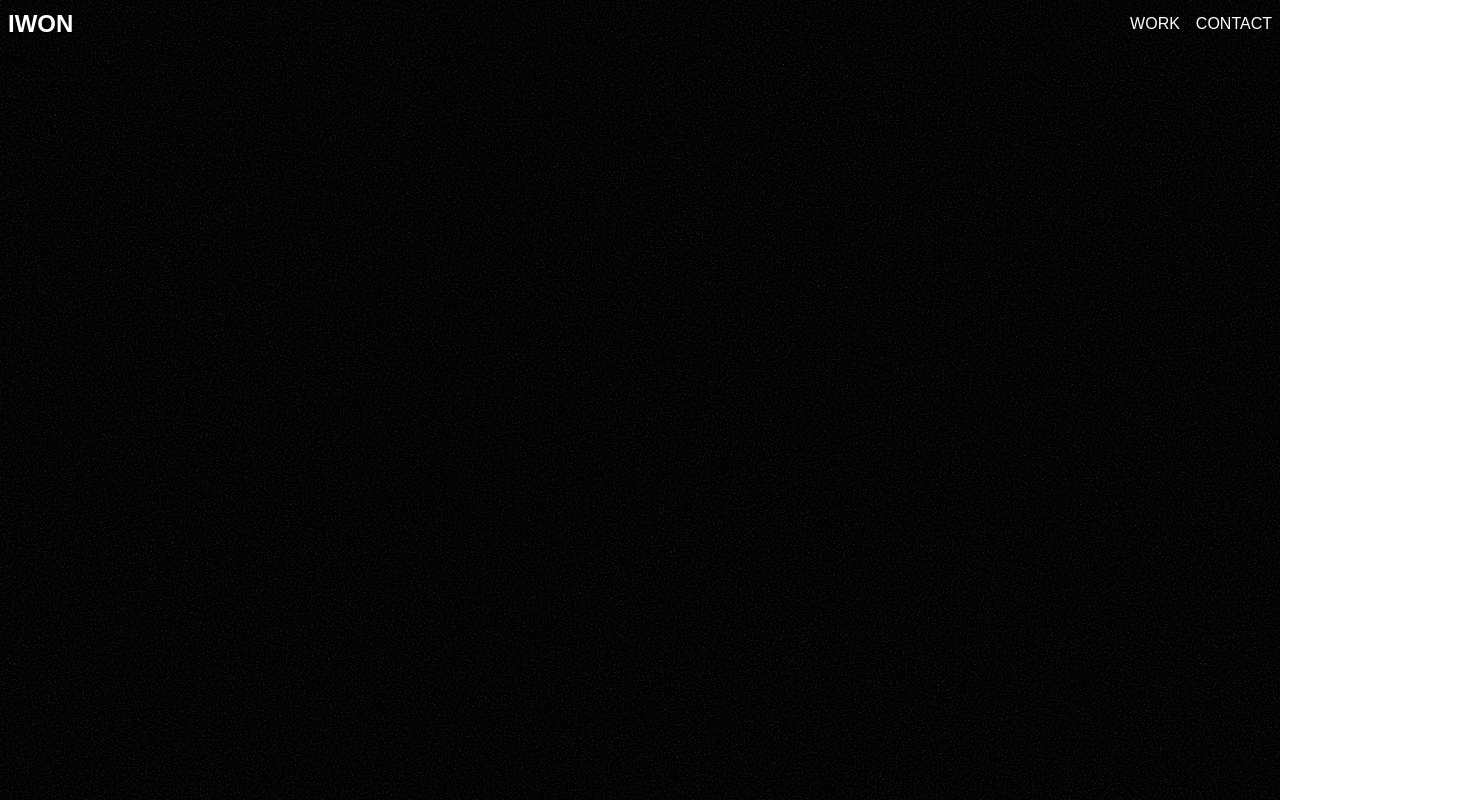
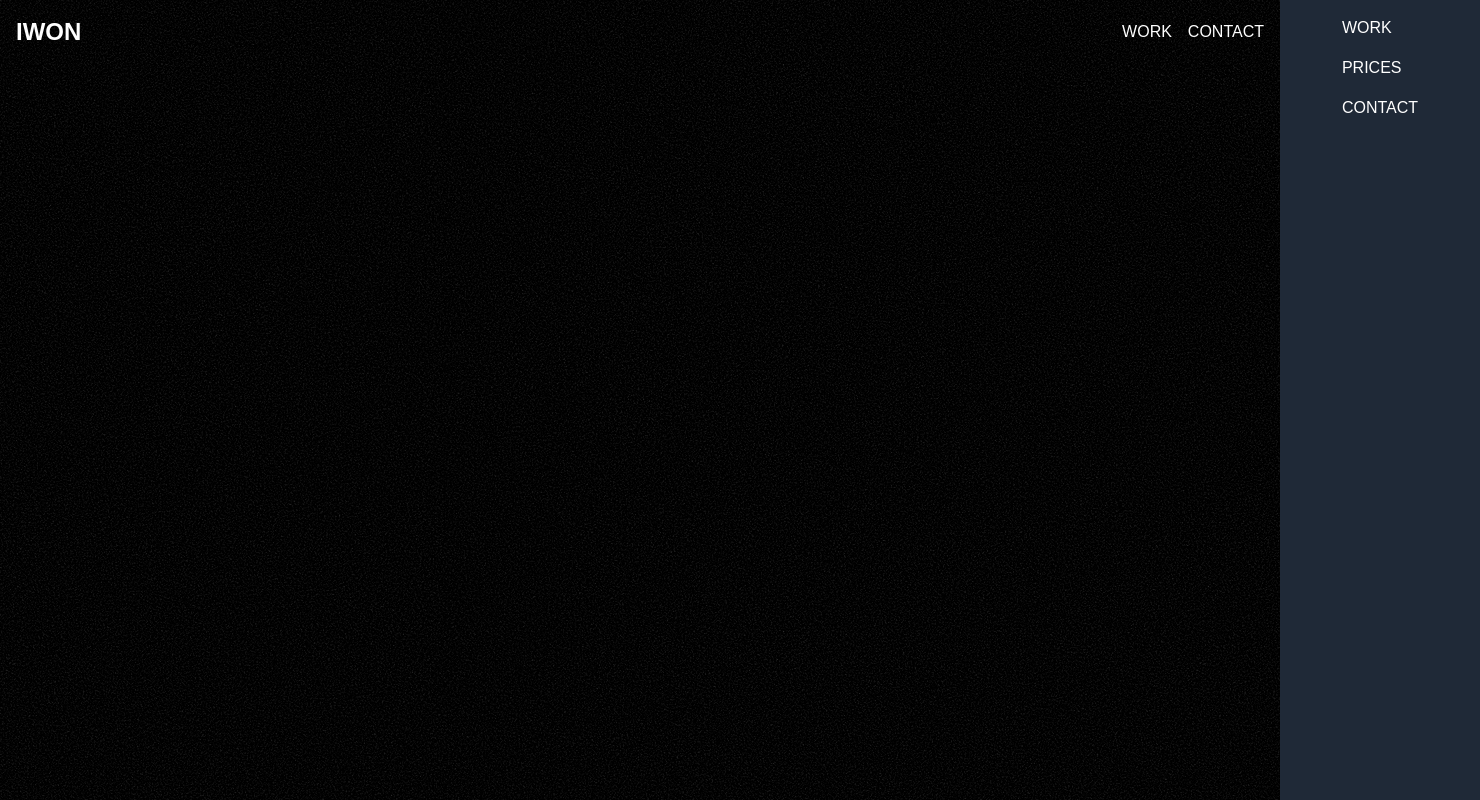
Before and after one commit to damiadev94/iwon-page-2.0, a React (Vite) app: page / in a window 1280 px wide. Shown: the whole page, 1480 px wide, since content can reach past the window. Built offline with nearby package versions, Linux system fonts and the light colour scheme; a web font is replaced by a local one.

Commit message:
added-nav-function

```diff
--- a/index.html
+++ b/index.html
@@ -4,7 +4,7 @@
     <meta charset="UTF-8" />
     <meta name="viewport" content="width=device-width, initial-scale=1.0" />
     <link rel="stylesheet" href="https://use.typekit.net/hpz0qnr.css">
-    <link rel="stylesheet" href="./src/output.css">
+    <link rel="stylesheet" href="/src/output.css">
     <title>IWON Prods.</title>
   </head>
   <body>
--- a/src/App.jsx
+++ b/src/App.jsx
@@ -3,7 +3,7 @@ import MainLayout from './layout/MainLayout'
 function App() {
   return (
     <MainLayout>
-      <h1>fdsf</h1>
+      <h1></h1>
     </MainLayout>
   )
 }
--- /dev/null
+++ b/src/components/Menu.jsx
@@ -0,0 +1,20 @@
+import React, { useState } from "react";
+
+function Menu({ isMenuActive }) {
+
+  return (
+    <div
+      className={`absolute top-0 ${
+        isMenuActive ? "right-0" : "-right-[200px]"
+      } bg-gray-800 w-[200px] h-screen flex justify-center transition-all`}
+    >
+        <div className="mt-4 flex flex-col items-start gap-4">
+          <a href="/work">WORK</a>
+          <a href="/prices">PRICES</a>
+          <a href="/contact">CONTACT</a>
+        </div>
+    </div>
+  );
+}
+
+export default Menu;
--- a/src/components/Navbar.jsx
+++ b/src/components/Navbar.jsx
@@ -1,22 +1,50 @@
-import React, { useEffect, useState } from 'react'
+import React, { useEffect, useState } from "react";
+import { CiMenuFries } from "react-icons/ci";
+import { IoCloseSharp } from "react-icons/io5";
+import Menu from "./Menu";
 
 function Navbar() {
-  const [isMobile, setIsMobile] = useState(Boolean)
+  const [isMobile, setIsMobile] = useState(Boolean);
+  const [isMenuActive, setIsMenuActive] = useState(false);
 
   useEffect(() => {
-    innerWidth < 768 ? setIsMobile(true) : setIsMobile(false)
-  },[])
+    innerWidth < 768 ? setIsMobile(true) : setIsMobile(false);
+  }, []);
+
+  function setMenuActive() {
+    setIsMenuActive(!isMenuActive);
+  }
 
   return (
-    <div className='flex justify-between p-2 text-white'>
-        <span className='text-white flex items-center justify-center text-2xl font-bold'>IWON</span>
-        <div className={`${isMobile ? "visible" : "hidden"}`}>BURGER</div>
-        <div className={`flex items-center gap-4 ${isMobile ? "hidden" : "visible"}`}>
+    <div className="flex justify-center items-center text-white">
+      <Menu isMenuActive={isMenuActive} setIsMenuActive={setIsMenuActive} />
+      <div className="w-full p-4 flex justify-between">
+        {/* LOGO */}
+        <span className="text-white flex items-center justify-center text-2xl font-bold">
+          IWON
+        </span>
+        {/* BUTTON */}
+        <div className={`${isMobile ? "visible" : "hidden"}`}>
+          <button onClick={setMenuActive}>
+            {isMenuActive ? (
+              <IoCloseSharp size={30} className="absolute top-2 right-2" />
+            ) : (
+              <CiMenuFries size={30} />
+            )}
+          </button>
+        </div>
+        {/* LONG MENU */}
+        <div
+          className={`flex items-center gap-4 ${
+            isMobile ? "hidden" : "visible"
+          }`}
+        >
           <a href="/work">WORK</a>
           <a href="/contact">CONTACT</a>
         </div>
+      </div>
     </div>
-  )
+  );
 }
 
-export default Navbar
+export default Navbar;
--- a/src/main.jsx
+++ b/src/main.jsx
@@ -5,6 +5,7 @@ import {
   RouterProvider,
 } from "react-router-dom";
 import App from './App.jsx'
+import "./output.css"
 
 const router = createBrowserRouter([
   {
--- a/src/output.css
+++ b/src/output.css
@@ -558,8 +558,36 @@ video {
   visibility: visible;
 }
 
+.absolute {
+  position: absolute;
+}
+
 .relative {
   position: relative;
+}
+
+.-right-\[200px\] {
+  right: -200px;
+}
+
+.right-0 {
+  right: 0px;
+}
+
+.right-2 {
+  right: 0.5rem;
+}
+
+.top-0 {
+  top: 0px;
+}
+
+.top-2 {
+  top: 0.5rem;
+}
+
+.mt-4 {
+  margin-top: 1rem;
 }
 
 .flex {
@@ -570,16 +598,28 @@ video {
   display: none;
 }
 
-.h-full {
-  height: 100%;
+.h-\[1000px\] {
+  height: 1000px;
 }
 
 .h-screen {
   height: 100vh;
 }
 
+.w-\[200px\] {
+  width: 200px;
+}
+
 .w-full {
   width: 100%;
+}
+
+.flex-col {
+  flex-direction: column;
+}
+
+.items-start {
+  align-items: flex-start;
 }
 
 .items-center {
@@ -598,16 +638,17 @@ video {
   gap: 1rem;
 }
 
-.bg-\[url\(\'\.\.\/\.\.\/public\/granulado_3\.1\.1\.jpg\'\)\] {
-  background-image: url('../../public/granulado_3.1.1.jpg');
+.bg-gray-800 {
+  --tw-bg-opacity: 1;
+  background-color: rgb(31 41 55 / var(--tw-bg-opacity));
 }
 
 .bg-\[url\(\'\.\.\/\.\.\/public\/images\/granulado_3\.1\.1\.jpg\'\)\] {
   background-image: url('../../public/images/granulado_3.1.1.jpg');
 }
 
-.p-2 {
-  padding: 0.5rem;
+.p-4 {
+  padding: 1rem;
 }
 
 .text-2xl {
@@ -623,3 +664,9 @@ video {
   --tw-text-opacity: 1;
   color: rgb(255 255 255 / var(--tw-text-opacity));
 }
+
+.transition-all {
+  transition-property: all;
+  transition-timing-function: cubic-bezier(0.4, 0, 0.2, 1);
+  transition-duration: 150ms;
+}
```
Also changed, not shown: 1 other file (tests, documents, lock files or other folders).
